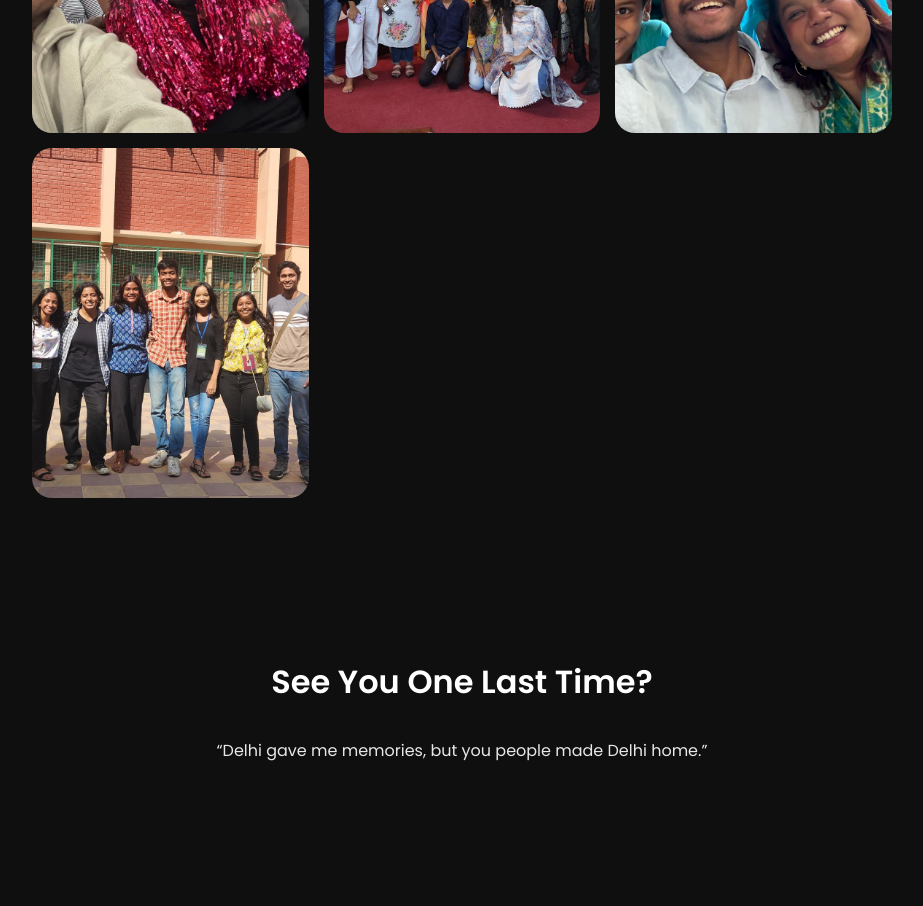
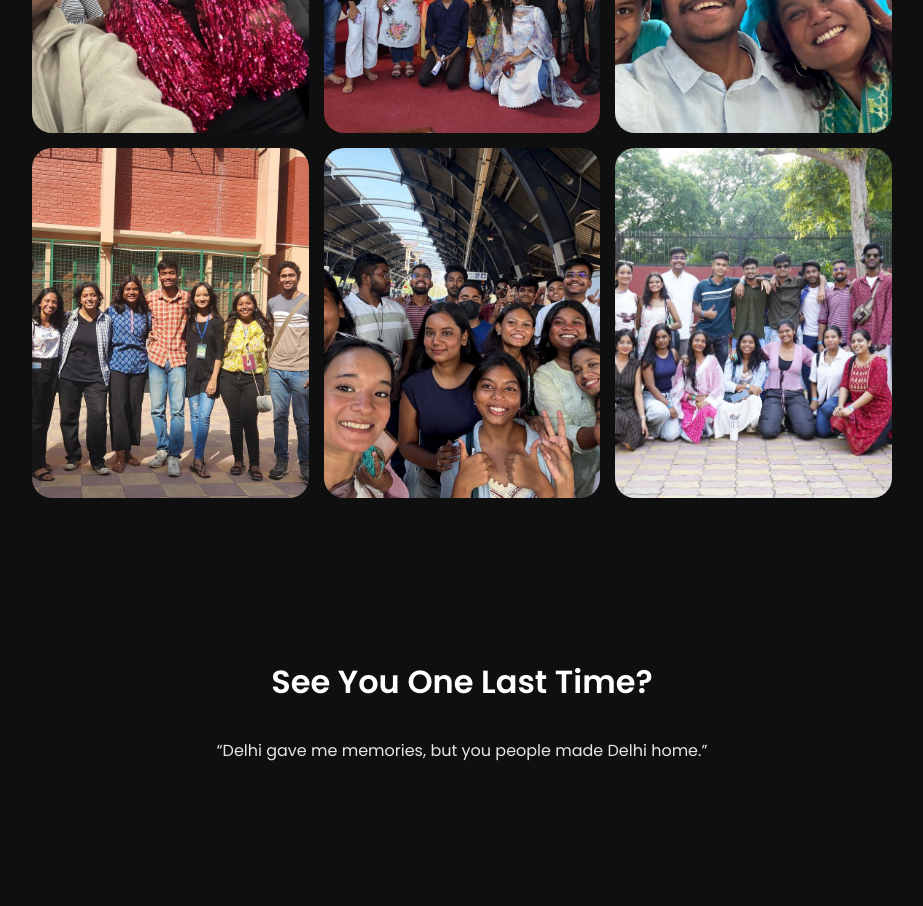
Before and after one commit to h-sanga/Farewell, a plain HTML site: page index.htm in a window 1280 px wide. Shown: the part 2347-3253 px from the top of the page, without its empty margins (178-1101 px from the left). Drawn offline with nearby package versions, Linux system fonts and the light colour scheme.

Commit message:
Add two new memory images to index.htm

```diff
--- a/index.htm
+++ b/index.htm
@@ -94,6 +94,9 @@
       <img src="images/memory2.jpeg" alt="Memory 2">
       <img src="images/memory3.jpeg" alt="Memory 3">
       <img src="images/memory4.jpeg" alt="Memory 4">
+      <img src="images/memory5.jpeg" alt="Memory 4">
+      <img src="images/memory6.jpeg" alt="Memory 4">
+
     </div>
   </section>
 
```
